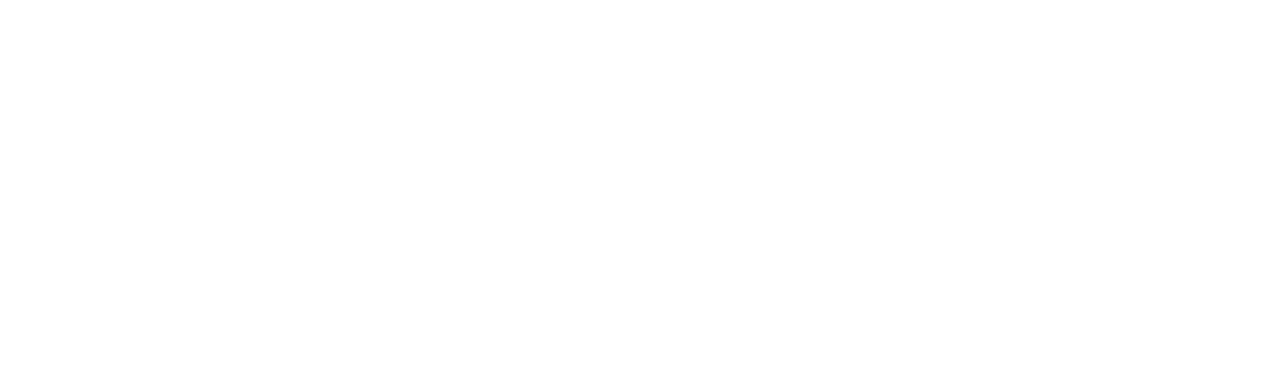
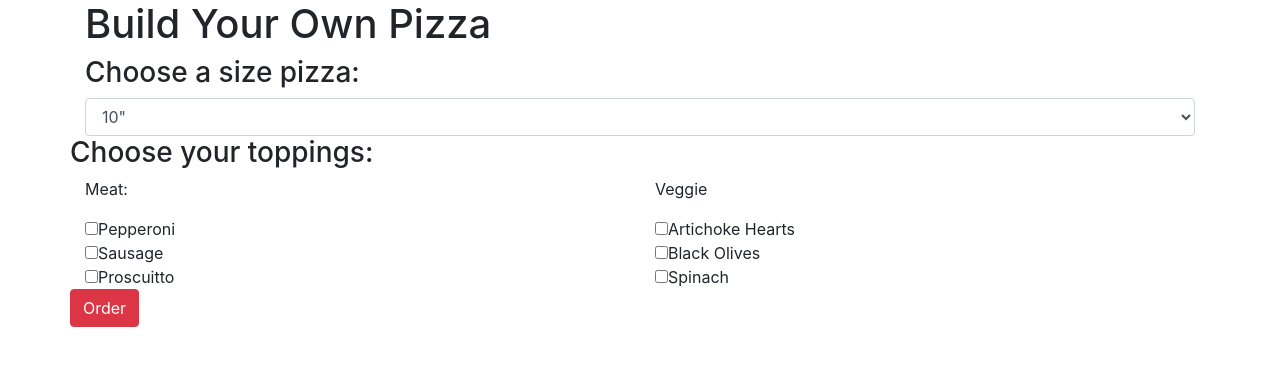
Before and after one commit to paigewilliams/Pizza-place-website, a plain HTML site: page index.html in a window 1280 px wide. Drawn offline with nearby package versions, Linux system fonts and the light colour scheme.

Commit message:
Add form html.

```diff
--- a/index.html
+++ b/index.html
@@ -9,7 +9,48 @@
     <title>Build Your Own Pizza</title>
   </head>
   <body>
+    <div class="container">
+      <h1>Build Your Own Pizza</h1>
+      <form class="build-pizza">
+        <div class="browser">
+          <h3>Choose a size pizza:</h3>
+          <select class="form-control" id="beverage">
+            <option value= "10">10"</option>
+            <option value= "14">14"</option>
+            <option value= "18">18"</option>
+          </select>
+        </div>
+        <div class="row">
+          <h3>Choose your toppings:</h3>
+        </div>
+        <div class="row">
+          <div class="col-md-6">
+            <p>Meat:</p>
+            <input type="checkbox" name="work-transportation" value="pepperoni">Pepperoni<br>
+            <input type="checkbox" name="work-transportation" value="sausage">Sausage<br>
+            <input type="checkbox" name="work-transportation" value="proscuitto">Proscuitto<br>
+          </div>
+          <div class="col-md-6">
+            <p>Veggie</p>
+            <input type="checkbox" name="work-transportation" value="artichoke">Artichoke Hearts<br>
+            <input type="checkbox" name="work-transportation" value="olives">Black Olives<br>
+            <input type="checkbox" name="work-transportation" value="spinach">Spinach<br>
+          </div>
+
+            <button type="submit" class="btn btn-danger">Order</button>
+          </form>
 
 
+      </div>
+
+
+
+
+
+
+
+
+
+    </div>
   </body>
 </html>
--- a/js/scripts.js
+++ b/js/scripts.js
@@ -17,7 +17,7 @@ Pizza.prototype.calcCost = function(size) {
       this.cost.push("$12");
       }
   }
-  if (this.size === 12){
+  if (this.size === 14){
     if (this.toppings.length === 3 ){
       this.cost.push("$16");
       }
```
